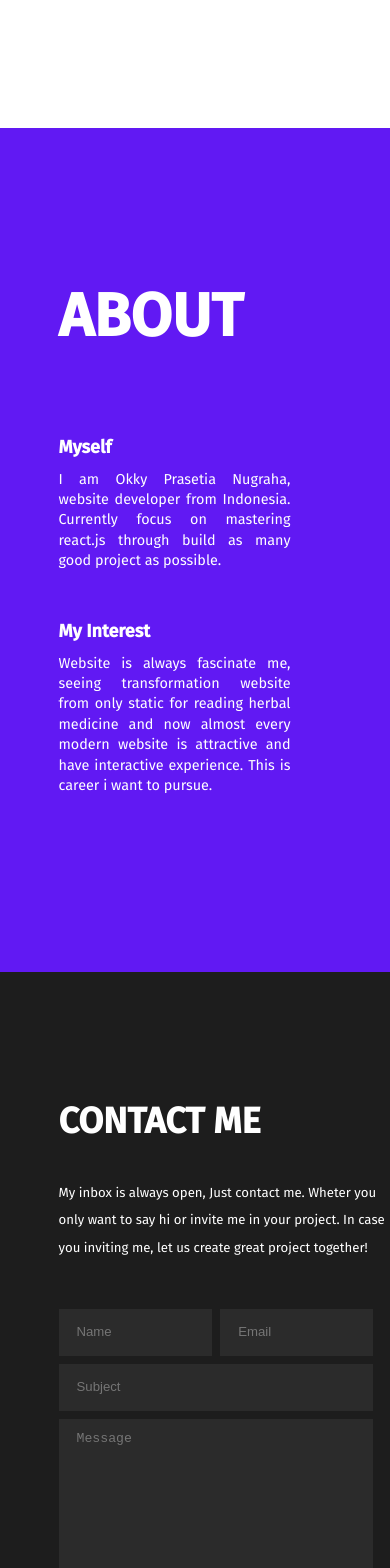
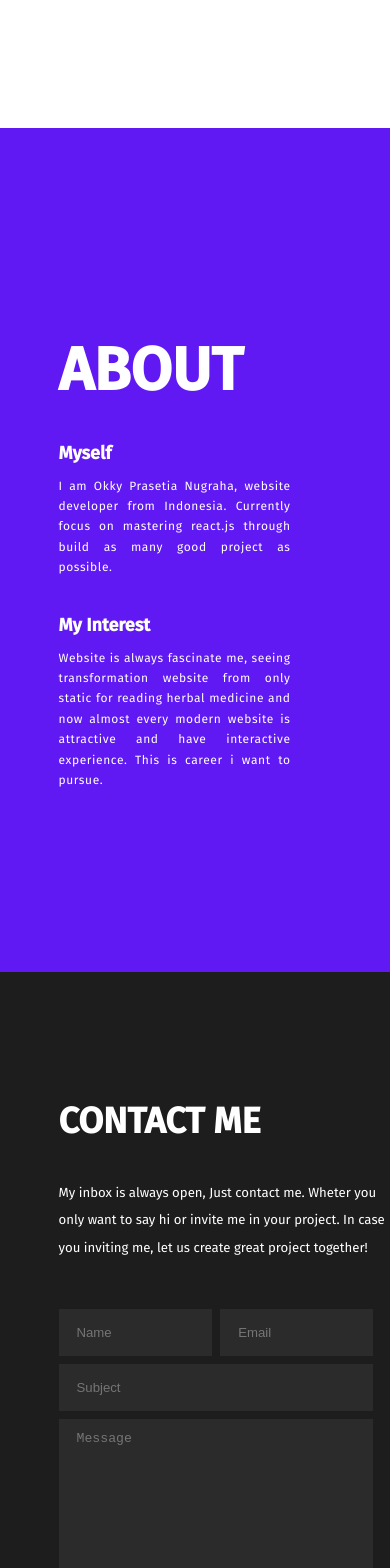
Before and after one commit to okkyprasetian/portfolio, a React (Create React App) app: page / in a window 390 px wide. Shown: the part 1560-3128 px from the top of the page. Built offline with nearby package versions, Linux system fonts and the light colour scheme.

Commit message:
fixing bad styling

```diff
--- a/src/components/Navbar.jsx
+++ b/src/components/Navbar.jsx
@@ -9,7 +9,7 @@ const Navbar = ({ burger, setBurger }) => {
     }
 
     return (
-        <nav className="nav">
+        <nav className="nav" style={{ backgroundColor: `${burger ? '#1D1D1D' : '#1D1D1DDD'}` }}>
             <h2 className="logo">Eiyuulia</h2>
             <div className="nav-right">
                 <div className={`menu ${burger && 'menu-on'}`}>
--- a/src/index.css
+++ b/src/index.css
@@ -338,23 +338,37 @@ a {
 
   /* About */
 
+  #about {
+    padding-top: 4rem;
+  }
+
+  .about-head {
+    margin-bottom: 2rem;
+  }
+
   .about-subhead {
-    margin-top: 2rem;
+    margin-top: 1rem;
   }
 
   .about-p {
     width: 70%;
-    font-size: 1.2rem;
+    font-size: 1rem;
+    letter-spacing: 0.05rem;
     line-height: 1.7rem;
   }
 
   /* Mobile Contact */
+
+  #contact {
+    height: 105vh;
+  }
+
   .contact-content {
     flex-direction: column;
   }
 
   .contact-p {
-    width: 100%;
+    width: 99%;
     font-size: 1.1rem;
     letter-spacing: 0;
   }
@@ -372,6 +386,10 @@ a {
     gap: 0.7rem;
   }
 
+  .form-input {
+    padding-bottom: 0;
+  }
+
   .form-btn {
     width: 12rem;
     margin-top: 3rem;
```
